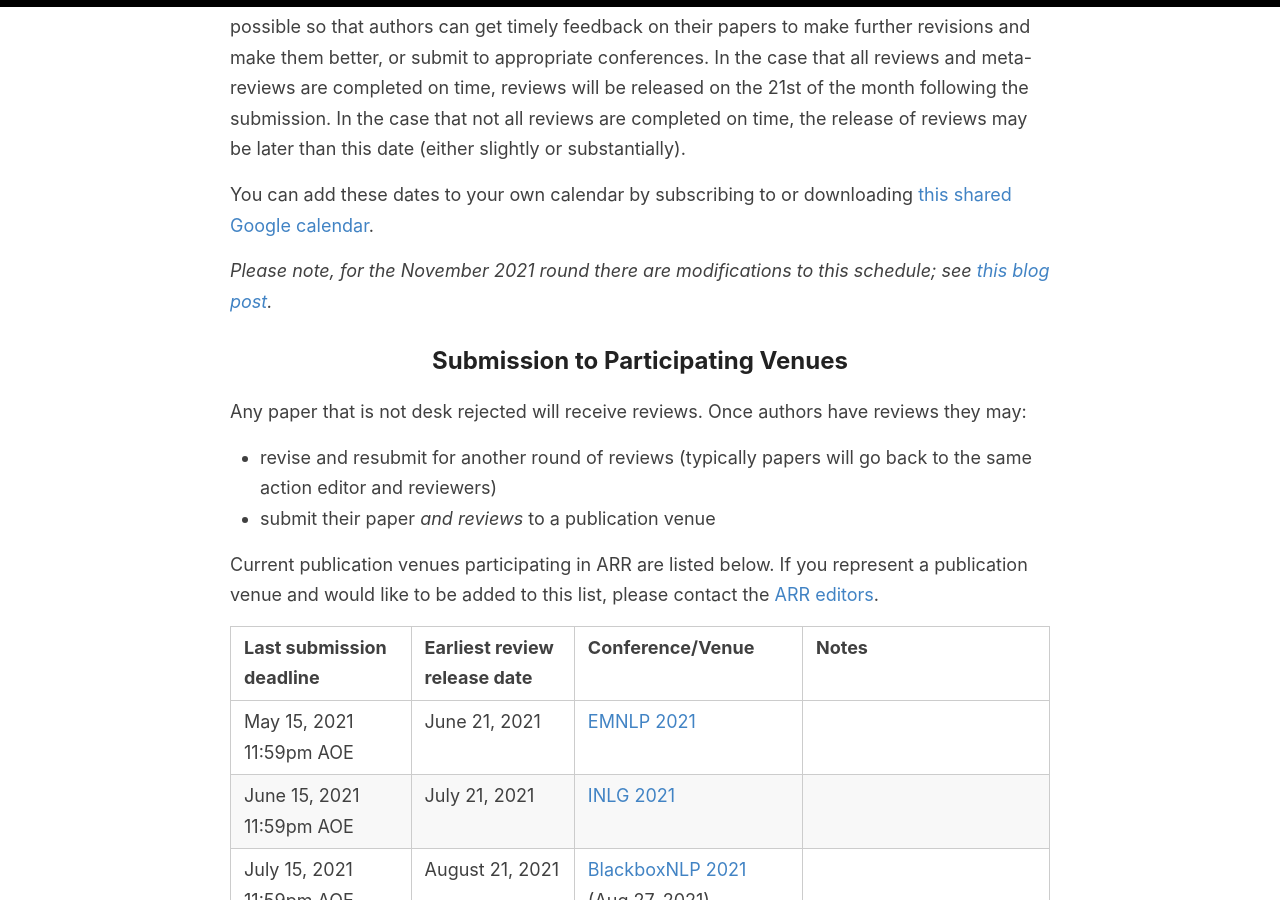
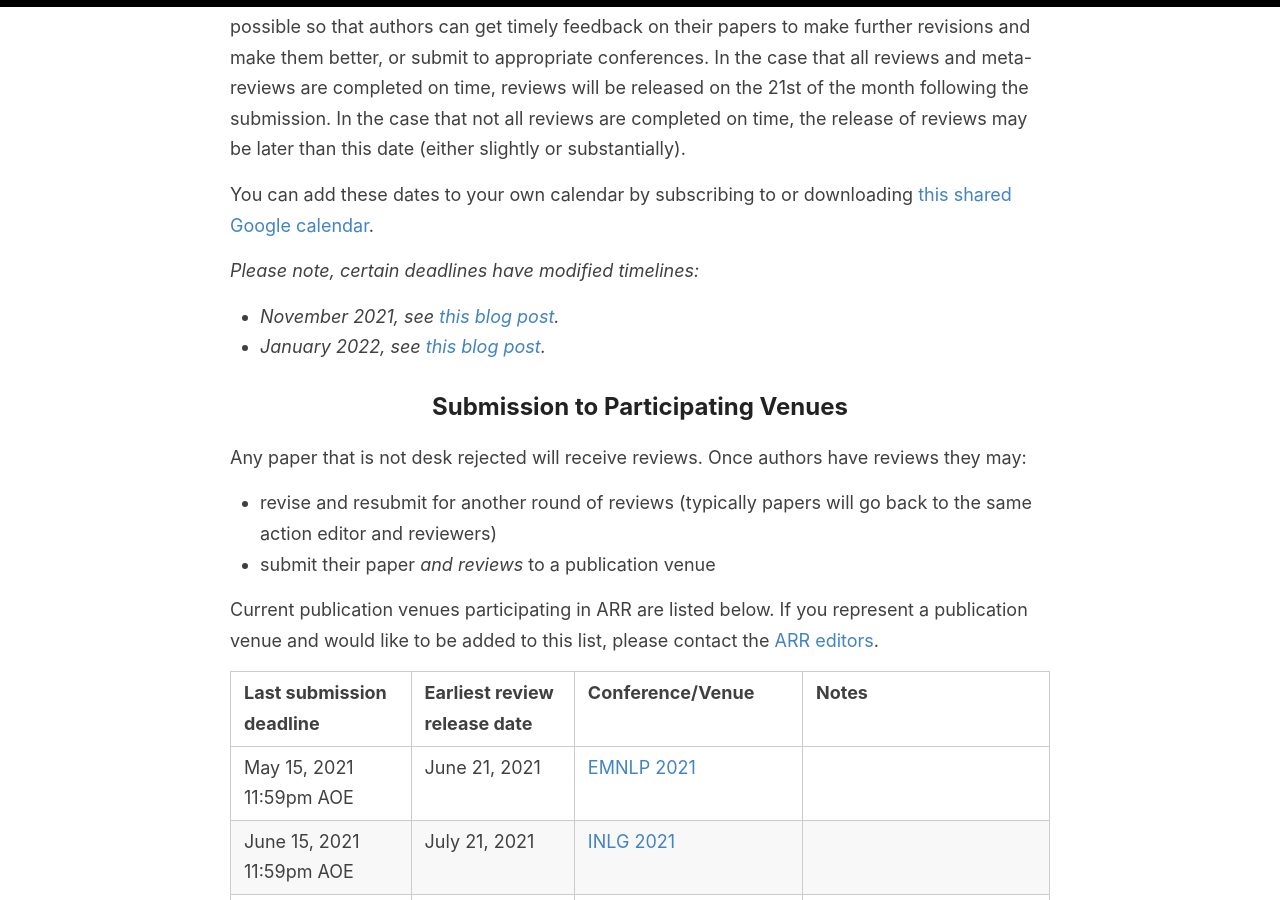
Before and after one commit to amitmerchant1990/reverie, a Jekyll site: the page built from dates.md, in a window 1280 px wide and 900 px high, scrolled down 649 px. Built offline with Jekyll 4.4.1, drawn with Linux system fonts in a browser that asks for light colours.

Commit message:
Update dates.md

```diff
--- a/dates.md
+++ b/dates.md
@@ -20,7 +20,10 @@
 
 You can add these dates to your own calendar by subscribing to or downloading [this shared Google calendar](https://calendar.google.com/calendar/embed?src=dsa7ntvq7s9fah2f5e43tncmu8%40group.calendar.google.com&ctz=America%2FNew_York).
 
-*Please note, for the November 2021 round there are modifications to this schedule; see [this blog post](https://aclrollingreview.org/modified-timeline-November/).*
+*Please note, certain deadlines have modified timelines:*
+- *November 2021, see [this blog post](https://aclrollingreview.org/modified-timeline-November/).*
+- *January 2022, see [this blog post](https://aclrollingreview.org/Modified-timeline-January/).*
+
 
 ## Submission to Participating Venues
 
```
